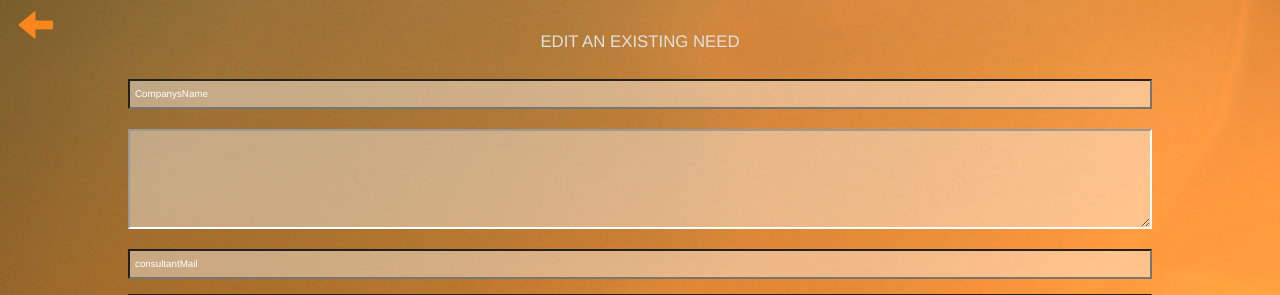
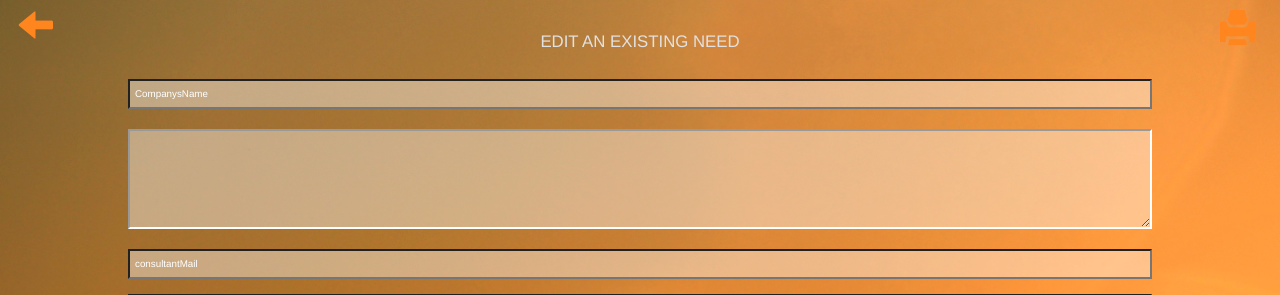
Before and after one commit to SylannBin/getwatuask, a Flask app: template app/templates/edit-need.html in a window 1280 px wide. Shown: the part 70-365 px from the top of the page. Run offline with Flask 2, Linux system fonts and the light colour scheme; the template is opened without the code that fills it, so the values that code supplies are empty; some libraries are stand-ins or nearby versions.

Commit message:
Version Demo with the printer

```diff
--- a/app/static/css/screen2.css
+++ b/app/static/css/screen2.css
@@ -255,7 +255,7 @@ form input#send{
     font-size: 1.2em;
     color: #968A87;
     max-width: 60%;
-    line-height: 1em;
+    line-height: 1.4em;
 }
 
 .databaseName:after{
--- a/app/static/css/screen3.css
+++ b/app/static/css/screen3.css
@@ -33,6 +33,14 @@ a#linkToBack{
     display: inline-block;
     top: 76px;
     left: 18px;
+	color: #FF851F;
+}
+
+#linkToPrint{
+	position: absolute;
+    display: inline-block;
+    top: 80px;
+    right: 25px;
 	color: #FF851F;
 }
 
--- a/app/static/js/script.js
+++ b/app/static/js/script.js
@@ -41,4 +41,9 @@ $(document).ready(function(){
   	alert("This project has been deleted.")
   });
 
+  $("#linkToPrint").click(function(){
+  	alert("Printer : The file has been added to the queue.");
+  	window.location.href= "../../needs"
+  });
+
 })
--- a/app/templates/edit-need.html
+++ b/app/templates/edit-need.html
@@ -19,6 +19,10 @@ Snap-AT - Need-Form
 			<span class="glyphicon glyphicon-arrow-left"></span>
 		</div>
 	</a>
+
+	<div class="returnBackArrow" id="linkToPrint">
+		<span class="glyphicon glyphicon-print"></span>
+	</div>
 
 	<form method="post" action="{{ url_for('edit_need', need_id=need.need_id) }}" enctype="multipart/form-data">
 		<legend>Edit an existing need</legend>
```
